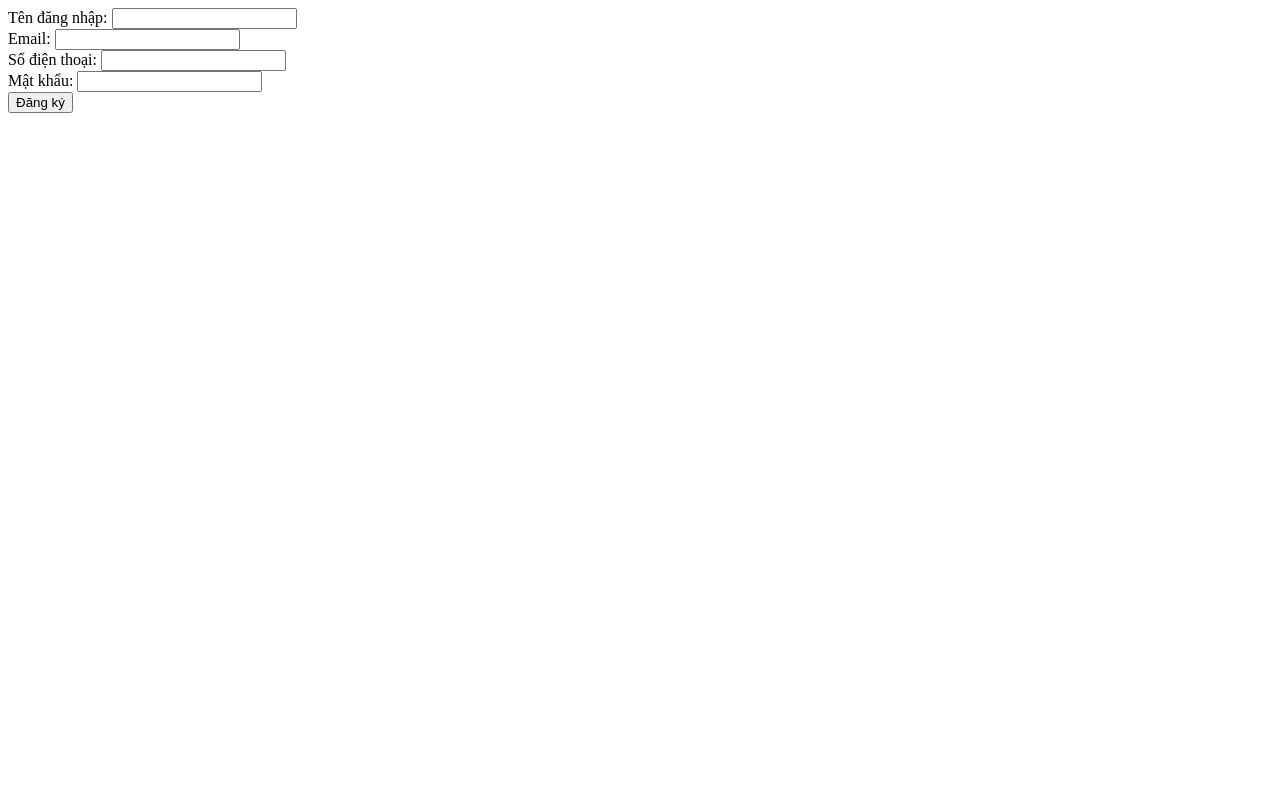
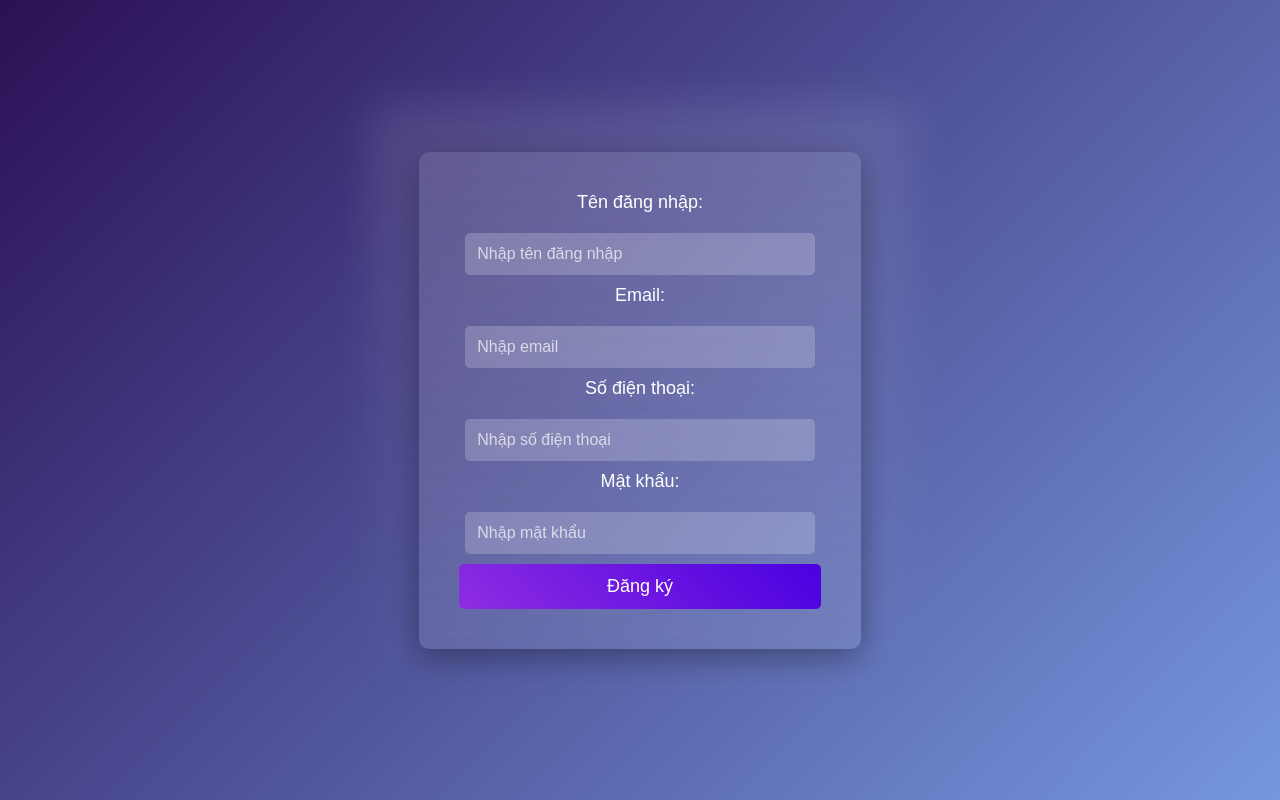
Before and after one commit to vunguyen00/restaurant_management, a PHP site: page /register.php in a window 1280 px wide. Run offline with PHP 8.4, Linux system fonts and the light colour scheme.

Commit message:
Add files via upload
5/10

```diff
--- a/PROJECT/register.php
+++ b/PROJECT/register.php
@@ -55,18 +55,29 @@ if ($_SERVER["REQUEST_METHOD"] == "POST") {
 ?>
 
 <!-- Form đăng ký -->
+<!DOCTYPE html>
+<html lang="vi">
+<head>
+    <meta charset="UTF-8">
+    <meta name="viewport" content="width=device-width, initial-scale=1.0">
+    <title>Form Đăng ký Huyền Ảo</title>
+    <link rel="stylesheet" href="registercss.css">
+</head>
+<body>
     <form method="POST" action="register.php">
         <label for="username">Tên đăng nhập:</label>
-    <input type="text" id="username" name="username" required><br>
+        <input type="text" id="username" name="username" placeholder="Nhập tên đăng nhập" required><br>
 
         <label for="email">Email:</label>
-    <input type="email" id="email" name="email" required><br>
+        <input type="email" id="email" name="email" placeholder="Nhập email" required><br>
 
         <label for="phone">Số điện thoại:</label>
-    <input type="text" id="phone" name="phone"><br>
+        <input type="text" id="phone" name="phone" placeholder="Nhập số điện thoại"><br>
 
         <label for="password">Mật khẩu:</label>
-    <input type="password" id="password" name="password" required><br>
+        <input type="password" id="password" name="password" placeholder="Nhập mật khẩu" required><br>
 
         <button type="submit">Đăng ký</button>
     </form>
+</body>
+</html>
--- /dev/null
+++ b/PROJECT/registercss.css
@@ -0,0 +1,74 @@
+body {
+    background: linear-gradient(135deg, #2b1055, #7597de);
+    display: flex;
+    justify-content: center;
+    align-items: center;
+    height: 100vh;
+    margin: 0;
+    font-family: Arial, sans-serif;
+}
+
+form {
+    background: rgba(255, 255, 255, 0.1);
+    backdrop-filter: blur(10px);
+    border-radius: 10px;
+    padding: 40px;
+    box-shadow: 0 8px 32px rgba(0, 0, 0, 0.37);
+    text-align: center;
+}
+
+label {
+    font-size: 18px;
+    color: #fff;
+    margin-bottom: 10px;
+    display: inline-block;
+}
+
+input {
+    width: 90%;
+    padding: 12px;
+    margin: 10px 0;
+    border: none;
+    border-radius: 5px;
+    background: rgba(255, 255, 255, 0.2);
+    color: white;
+    font-size: 16px;
+}
+
+input::placeholder {
+    color: rgba(255, 255, 255, 0.7);
+}
+
+button {
+    width: 100%;
+    padding: 12px;
+    border: none;
+    border-radius: 5px;
+    background: linear-gradient(45deg, #8e2de2, #4a00e0);
+    color: white;
+    font-size: 18px;
+    cursor: pointer;
+    transition: background 0.3s ease;
+}
+
+button:hover {
+    background: linear-gradient(45deg, #4a00e0, #8e2de2);
+}
+
+input:focus, button:focus {
+    outline: none;
+    box-shadow: 0 0 8px rgba(255, 255, 255, 0.7);
+}
+
+form::before {
+    content: '';
+    position: absolute;
+    top: -50px;
+    left: -50px;
+    right: -50px;
+    bottom: -50px;
+    z-index: -1;
+    background: linear-gradient(180deg, rgba(255, 255, 255, 0.1), transparent);
+    border-radius: 15px;
+    filter: blur(20px);
+}
```
Also changed, not shown: PROJECT/login.php (+18 -7 lines), PROJECT/loginstyle.css (added, +74 -0 lines). Lines whose indentation alone changed are shown as unchanged.
